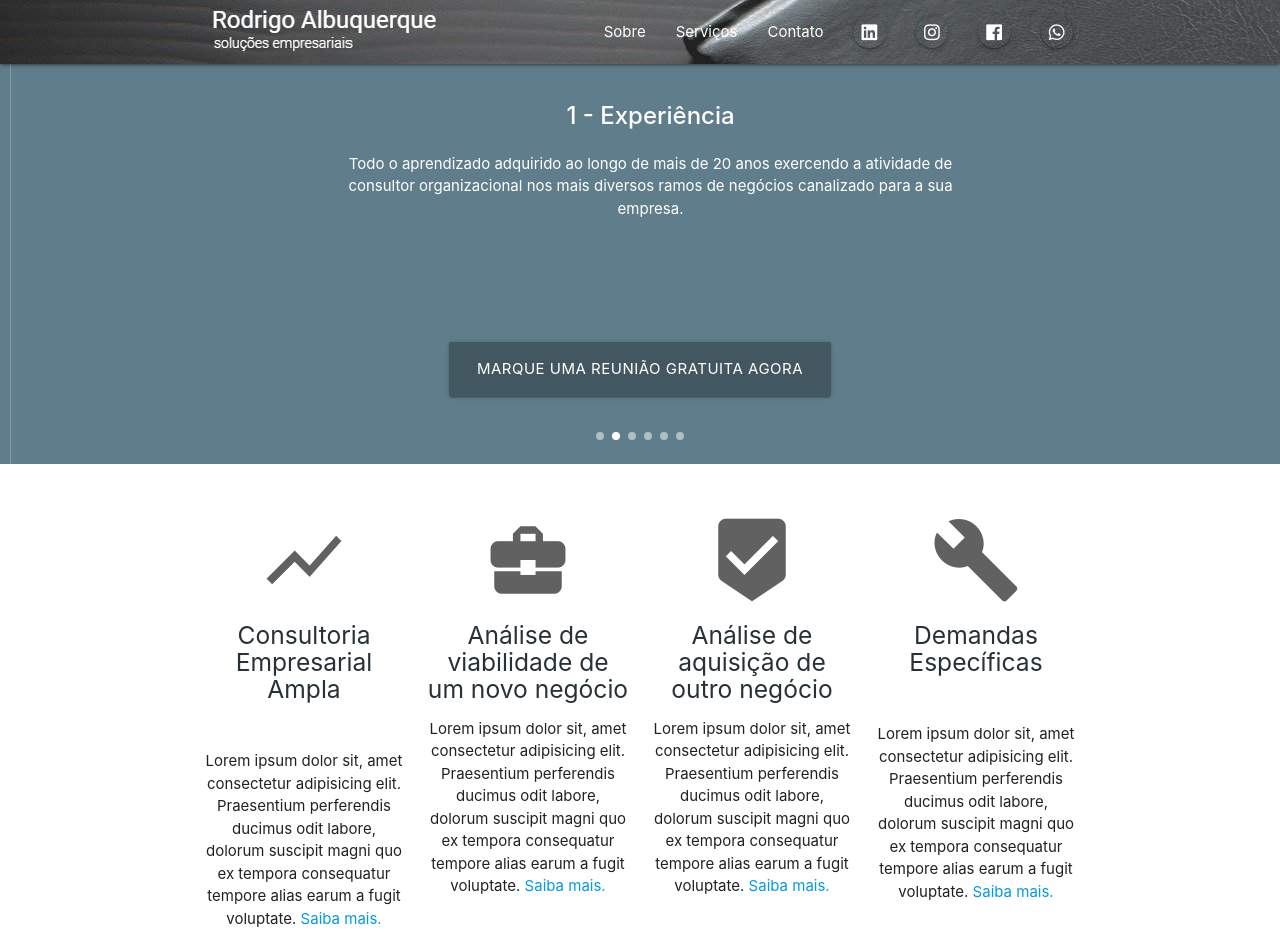
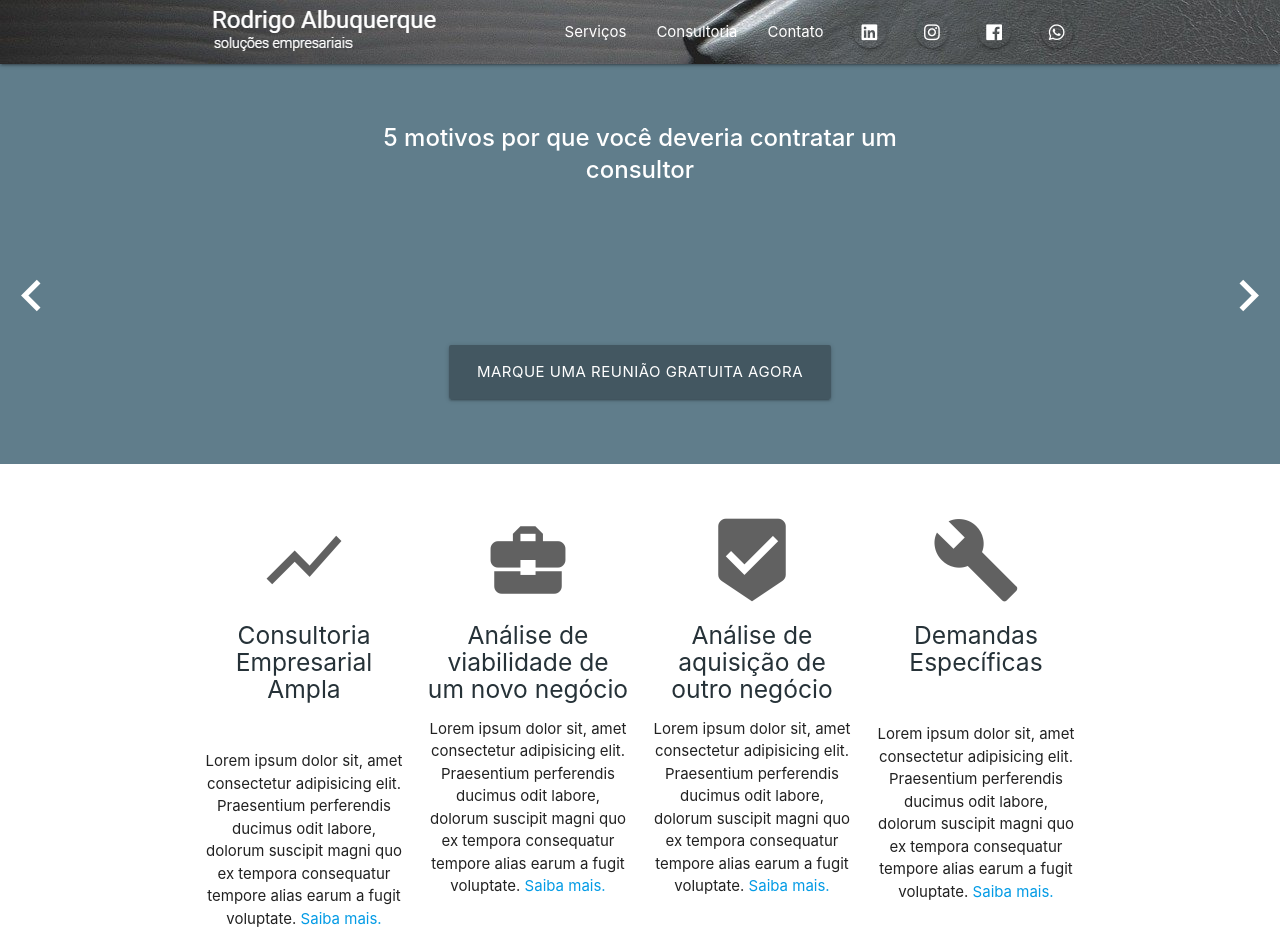
Before and after one commit to rpmend/rpmend.github.io, a plain HTML site: page index.html in a window 1280 px wide. Shown: the top 948 px of the page. Drawn offline with nearby package versions, Linux system fonts and the light colour scheme.

Commit message:
adds arrows to carousel

```diff
--- a/index.html
+++ b/index.html
@@ -35,7 +35,7 @@
     }
 
     @media screen and (max-width: 670px) {
-      #sobre {
+      #consultoria {
         text-align: center;
       }
     }
@@ -44,9 +44,31 @@
       background: rgba(0, 0, 0, 0.3);
     }
 
-    #sobre {
+    #consultoria {
       min-height: 600px;
     }
+
+    #setas{
+   position:absolute;
+   top:50%;
+   }
+  .middle-indicator-text{
+   font-size: 4.2rem;
+  }
+  a.middle-indicator-text{
+    color:white !important;
+  }
+.content-indicator{
+    width: 64px;
+    height: 64px;
+    background: none;
+    -moz-border-radius: 50px;
+    -webkit-border-radius: 50px;
+    border-radius: 50px;
+  }
+    .indicators{
+  	visibility: hidden;
+  }
   </style>
 
 </head>
@@ -63,8 +85,8 @@
             <i class="material-icons">menu</i>
           </a>
           <ul class="right hide-on-med-and-down">
-            <li><a href="#sobre">Sobre</a></li>
             <li><a href="#servicos">Serviços</a></li>
+            <li><a href="#consultoria">Consultoria</a></li>
             <li><a href="#contato">Contato</a></li>
             <li><a href="#" class="tooltipped btn-floating btn-small transparent" data-position="bottom"
                 data-tooltip="Linked In">
@@ -84,8 +106,8 @@
               </a></li>
           </ul>
           <ul class="sidenav grey lighten-2" id="mobile-menu">
-            <li><a href="#sobre">Sobre</a></li>
             <li><a href="#servicos">Serviços</a></li>
+            <li><a href="#consultoria">Consultoria</a></li>
             <li><a href="#contato">Contato</a></li>
           </ul>
         </div>
@@ -94,9 +116,17 @@
   </header>
 
   <!-- carousel -->
-  <div class="carousel carousel-slider center">
-    <div class="carousel-fixed-item center">
-      <a class="btn waves-effect btn-large" href="#contato" id="transparent">marque uma reunião gratuita agora</a>
+  <div class="carousel carousel-slider center" data-indicators="true">
+    <div class="carousel-fixed-item center middle-indicator" id="setas">
+      <div class="left">
+        <a href="Previo" class="movePrevCarousel middle-indicator-text waves-effect waves-light content-indicator"><i class="material-icons left  middle-indicator-text">chevron_left</i></a>
+       </div>
+       <div class="right">
+       <a href="Siguiente" class=" moveNextCarousel middle-indicator-text waves-effect waves-light content-indicator"><i class="material-icons right middle-indicator-text">chevron_right</i></a>
+       </div>
+    </div>
+    <div class="carousel-fixed-item center middle-indicator">
+      <a class="btn waves-effect btn-large" href="#contato" id="transparent">marque uma reunião gratuita agora</a><br><br><br>
     </div>
     <div class="carousel-item blue-grey darken white-text" href="#one!">
       <div class="row">
@@ -283,7 +313,7 @@
   -->
 
   <!-- tabs -->
-  <section class="scrollspy blue-grey white-text" id="sobre">
+  <section class="scrollspy blue-grey white-text" id="consultoria">
     <div class="container">
       <div class="row">
         <div class="col s12">
@@ -486,10 +516,24 @@
   <script>
     $(document).ready(function () {
 
-      $('.carousel.carousel-slider').carousel({ fullWidth: true, indicators: true });
+      $('.carousel.carousel-slider').carousel({ fullWidth: true, indicators: false });
       var autoplay = true;
-      setInterval(function () { if (autoplay) $('.carousel.carousel-slider').carousel('next'); }, 5000);
+      setInterval(function () { if (autoplay) $('.carousel.carousel-slider').carousel('next'); }, 8000);
       $('.carousel.carousel-slider').hover(function () { autoplay = false; }, function () { autoplay = true; });
+
+      // move next carousel
+   $('.moveNextCarousel').click(function(e){
+      e.preventDefault();
+      e.stopPropagation();
+      $('.carousel').carousel('next');
+   });
+
+   // move prev carousel
+   $('.movePrevCarousel').click(function(e){
+      e.preventDefault();
+      e.stopPropagation();
+      $('.carousel').carousel('prev');
+   });
 
       $('.modal').modal();
       $('.sidenav').sidenav();
```
